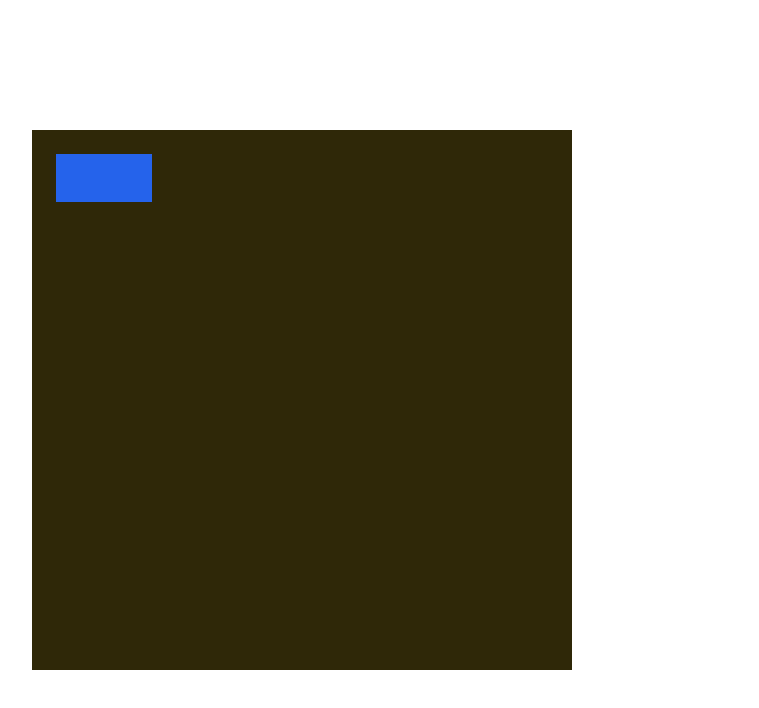
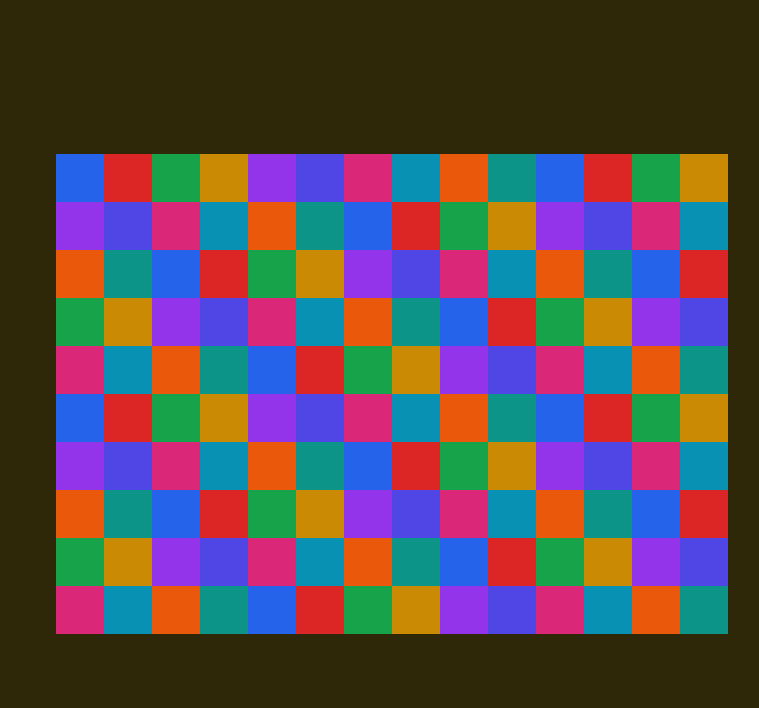
Before and after one commit to ClanCo/gameEnginePixel, a React (Vite) app: page / in a window 1280 px wide. Shown: the top 708 px of the page, without its empty margins (338-1097 px from the left). Built offline with nearby package versions, Linux system fonts and the light colour scheme.

Commit message:
Generate tile map base on col row

```diff
--- a/src/App.tsx
+++ b/src/App.tsx
@@ -3,8 +3,8 @@ import Map from './Map';
 function App() {
   return (
     <>
-      <div className="RenderLevel_fullScreenContainer">
-        <div className="RenderLevel_gameScreen" style={{ background: 'rgb(47,40,8)' }}>
+      <div className="RenderLevel_fullScreenContainer" style={{ background: 'rgb(47,40,8)' }}>
+        <div className="RenderLevel_gameScreen">
           <Map />
         </div>
       </div>
--- a/src/Map.tsx
+++ b/src/Map.tsx
@@ -1,12 +1,67 @@
+import { useEffect, useRef, useState } from 'react';
+
+const colors = [
+  'bg-blue-600',
+  'bg-red-600',
+  'bg-green-600',
+  'bg-yellow-600',
+  'bg-purple-600',
+  'bg-indigo-600',
+  'bg-pink-600',
+  'bg-cyan-600',
+  'bg-orange-600',
+  'bg-teal-600',
+];
+
 export default function Map() {
+  const [rect, setRect] = useState({ row: 10, col: 14 });
+  const [clickedTile, setClickedTile] = useState(null);
+  const divRef = useRef(null);
+
+  useEffect(() => {
+    const updateCanvasPositions = () => {
+      const divWidth = divRef.current.offsetWidth;
+      const divHeight = divRef.current.offsetHeight;
+      const canvasWidth = 16; // Tile width
+      const canvasHeight = 16; // Tile height
+
+      // Update canvas positions based on rect
+      const canvasElements = divRef.current.querySelectorAll('.tile');
+      canvasElements.forEach((canvas, index) => {
+        const row = Math.floor(index / rect.col);
+        const col = index % rect.col;
+        const left = col * canvasWidth;
+        const top = row * canvasHeight;
+        canvas.style.left = `${left}px`;
+        canvas.style.top = `${top}px`;
+      });
+    };
+
+    updateCanvasPositions();
+
+    window.addEventListener('resize', updateCanvasPositions);
+
+    return () => {
+      window.removeEventListener('resize', updateCanvasPositions);
+    };
+  }, [rect]);
+
+  const handleClick = (index) => {
+    setClickedTile(index);
+    console.log(index);
+  };
+
   return (
-    <div className="relative" style={{ transform: 'translate3D(8px, 8px, 0px)' }}>
-      <div className="bg-blue-600" style={{ position: 'absolute', left: 'Opx', top: 'Opx' }}>
-        <canvas width="16px" height="16px" className="bg-blue-600" />
-      </div>
-      <div style={{ position: 'absolute', left: '16px', top: 'Opx' }}>
-        <canvas width="16px" height="16px" className="bg-blue-600" />
-      </div>
+    <div className="relative" style={{ transform: 'translate3D(8px, 8px, 0px)' }} ref={divRef}>
+      {Array.from({ length: rect.row * rect.col }).map((_, index) => (
+        <div
+          className={`absolute tile ${clickedTile === index ? 'bg-blue-600' : colors[index % colors.length]}`}
+          key={index}
+          onClick={() => handleClick(index)}
+        >
+          <canvas className="w-[16px] h-[16px]" />
+        </div>
+      ))}
     </div>
   );
 }
--- a/src/main.css
+++ b/src/main.css
@@ -193,5 +193,3 @@ canvas {
   position: relative;
   top: 1px;
 }
-
-/*# sourceMappingURL=main.177cfaec.css.map*/
--- a/src/main.tsx
+++ b/src/main.tsx
@@ -7,8 +7,6 @@ import './main.css';
 
 ReactDOM.createRoot(document.getElementById('root')!).render(
   <React.StrictMode>
-    <div id="root">
-      <App />
-    </div>
+    <App />
   </React.StrictMode>
 );
```
